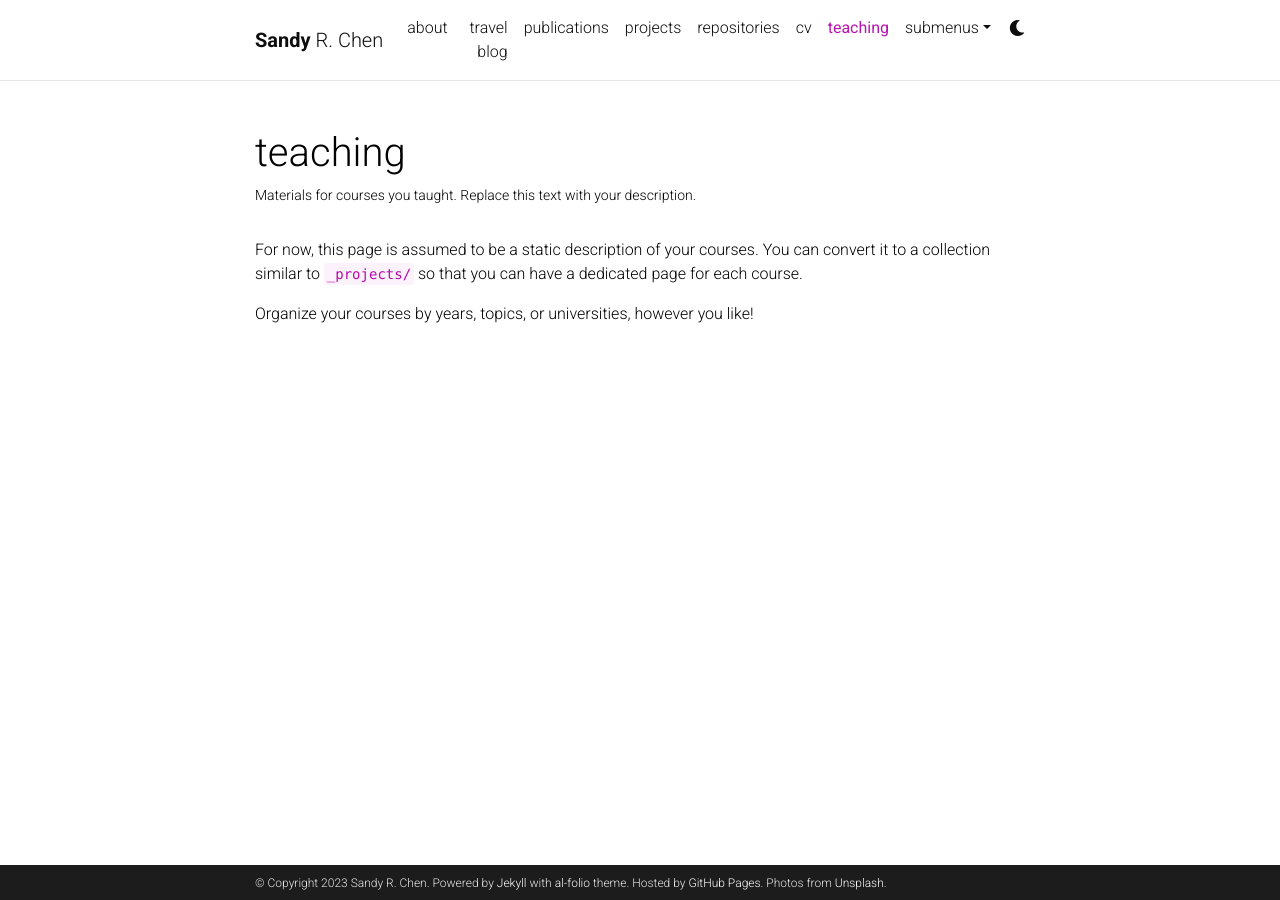
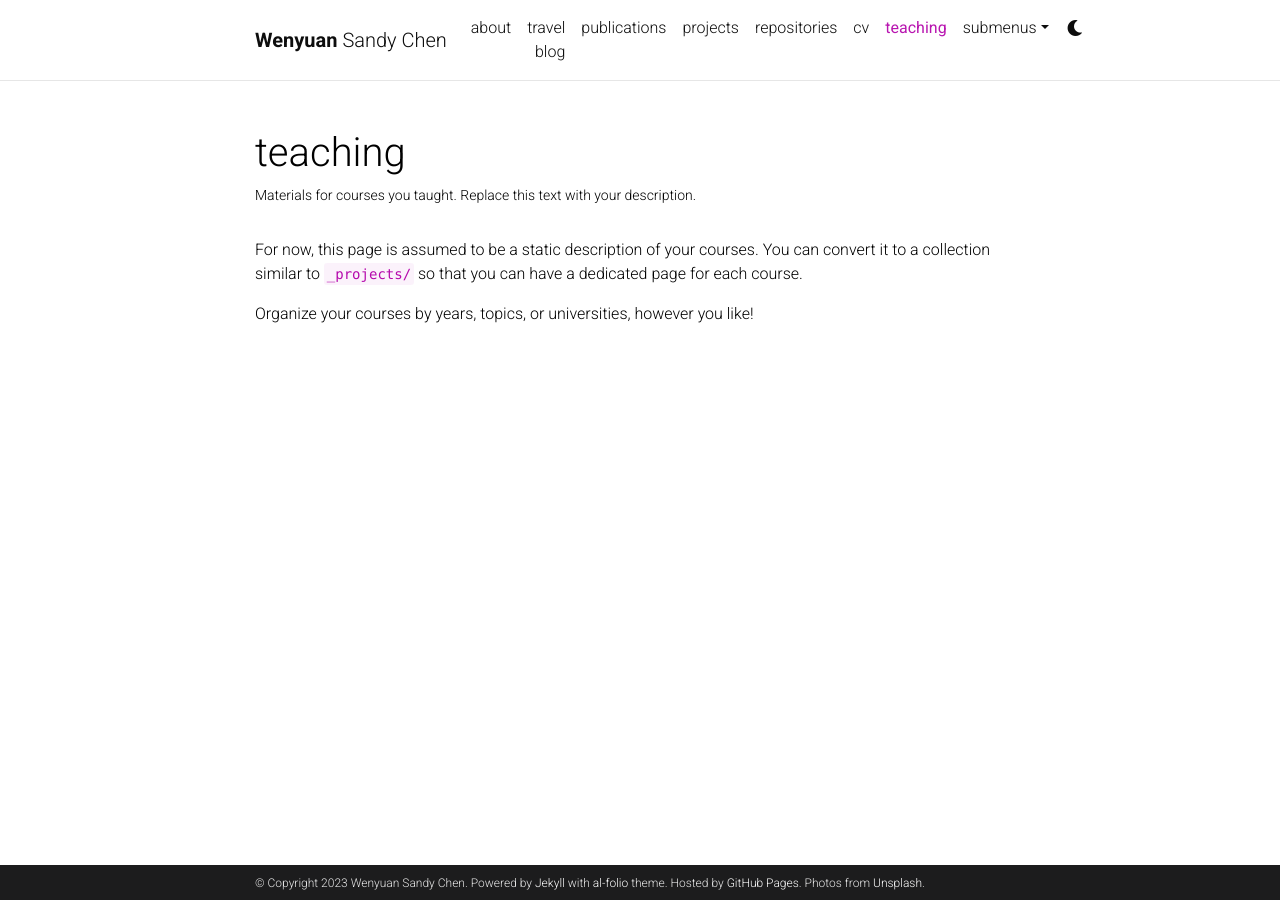
Before and after one commit to WenyuanChen1326/WenyuanChen1326.github.io, a Jekyll site: the page built from _pages/teaching.md, in a window 1280 px wide. Built offline with Jekyll 4.4.1, drawn with Linux system fonts in a browser that asks for light colours; comment, search, counter and statistics services are not loaded; a style sheet for code colours, icons or effects is not loaded.

Commit message:
second commit

```diff
--- a/_config.yml
+++ b/_config.yml
@@ -3,8 +3,8 @@
 # -----------------------------------------------------------------------------
 
 title: blank # the website title (if blank, full name will be used instead)
-first_name: Sandy
-middle_name: R.
+first_name: Wenyuan
+middle_name: Sandy
 last_name: Chen
 email: you@example.com
 description: > # the ">" symbol means to ignore newlines until "footer_text:"
@@ -67,7 +67,7 @@ og_image: # The site-wide (default for all links) Open Graph preview image
 # Social integration
 # -----------------------------------------------------------------------------
 
-github_username: # your GitHub user name
+github_username: WenyuanChen1326# your GitHub user name
 gitlab_username: # your GitLab user name
 twitter_username: # your Twitter handle
 mastodon_username: # your mastodon instance+username in the format instance.tld/@username
```
